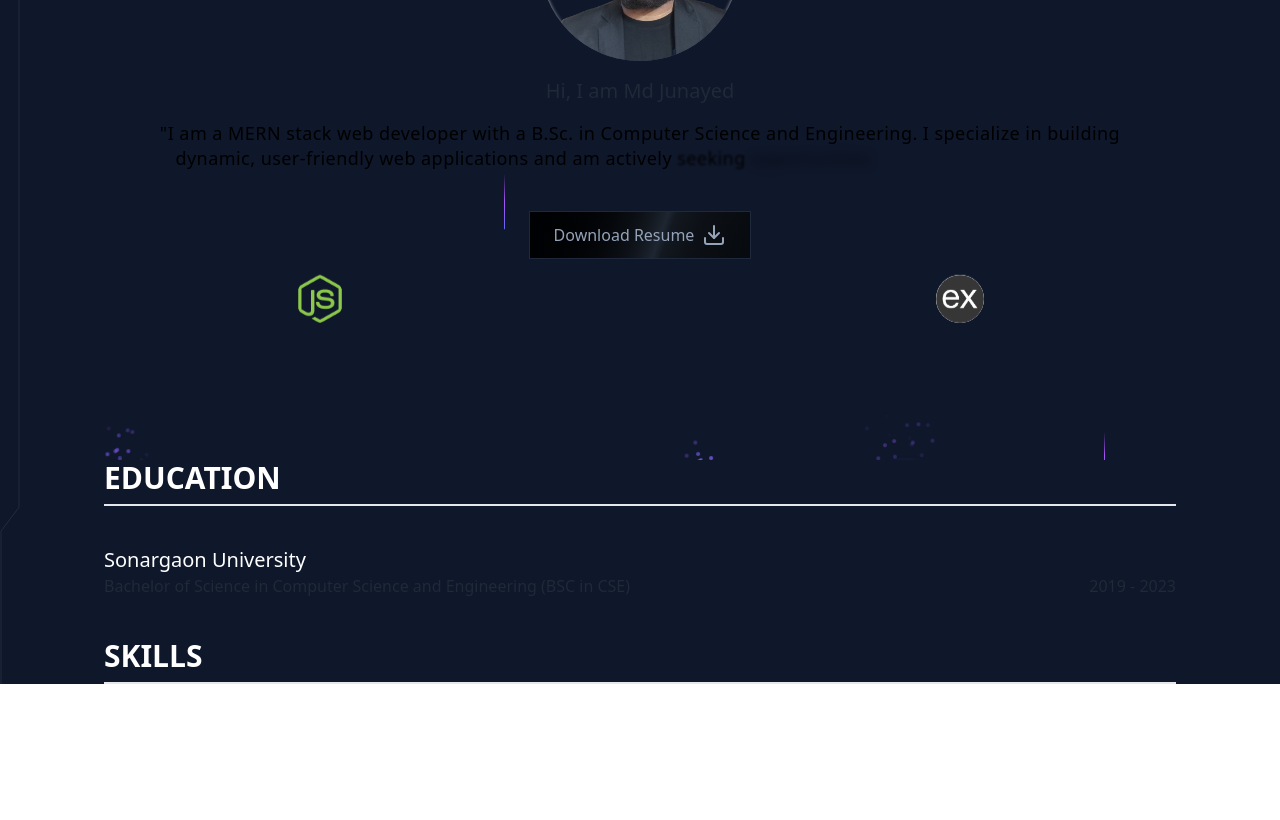
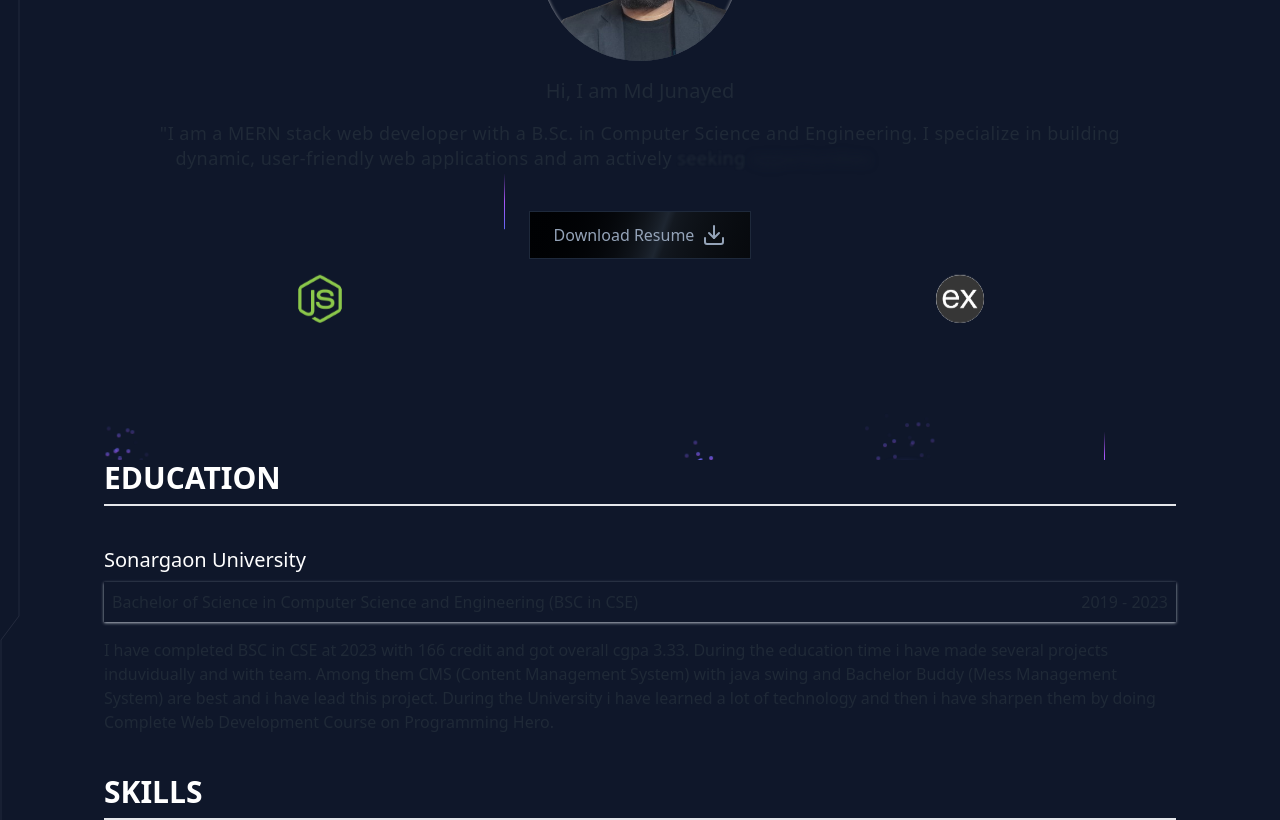
Before and after one commit to devjunayed/devjunayed-portfolio-client, a Next.js app: page / in a window 1280 px wide. Shown: the part 420-1240 px from the top of the page. Before the commit the page ends 1104 px from the top, so only its background shows below. Built offline with nearby package versions, Linux system fonts and the light colour scheme.

Commit message:
Education section completed

```diff
--- a/src/components/Home/Education.tsx
+++ b/src/components/Home/Education.tsx
@@ -4,14 +4,15 @@ const Education = () => {
   return (
     <div>
       <Heading title="Education" />
-      <div className="my-10">
+      <div className="my-6 lg:my-10">
         <h3 className="text-xl text-white">Sonargaon University</h3>
-        <span className="flex justify-between flex-wrap">
+        <span className="flex flex-col lg:flex-row gap-2 shadow shadow-gray-400 p-2 mt-2 justify-between flex-wrap">
         <h6>
           Bachelor of Science in Computer Science and Engineering (BSC in CSE)
         </h6>
-        <h6>2019 - 2023</h6>
+        <h6>2019 - 2023 </h6>
         </span>
+        <p className="mt-4">I have completed BSC in CSE at 2023 with 166 credit and got overall cgpa 3.33. During the education time i have made several projects induvidually and with team. Among them CMS (Content Management System) with java swing and Bachelor Buddy (Mess Management System) are best and i have lead this project. During the University i have learned a lot of technology and then i have sharpen them by doing Complete Web Development Course on Programming Hero. </p>
       </div>
     </div>
   );
--- a/src/components/Home/Hero.tsx
+++ b/src/components/Home/Hero.tsx
@@ -39,14 +39,14 @@ export function Hero() {
       />
       <Image
         src={ExpressImage}
-        className="absolute bottom-32 w-12 right-48  bg-white rounded-full animate-smooth-bounce"
+        className="absolute bottom-10 lg:bottom-32 w-12 right-48  bg-white rounded-full animate-smooth-bounce"
         alt="image"
         height={70}
         width={70}
       />
       <Image
         src={NodeImage}
-        className="absolute bottom-32 w-12 left-48  bg-none rounded-full animate-smooth-bounce"
+        className="absolute bottom-10 lg:bottom-32 w-12 left-48  bg-none rounded-full animate-smooth-bounce"
         alt="image"
         height={70}
         width={70}
--- a/src/components/ui/text-generate-effect.tsx
+++ b/src/components/ui/text-generate-effect.tsx
@@ -39,7 +39,7 @@ export const TextGenerateEffect = ({
           return (
             <motion.span
               key={word + idx}
-              className="dark:text-white text-black opacity-0"
+              className="opacity-0"
               style={{
                 filter: filter ? "blur(10px)" : "none",
               }}
@@ -55,7 +55,7 @@ export const TextGenerateEffect = ({
   return (
     <div className={cn(" mx-10 mb-4", className)}>
       <div className="mt-4">
-        <div className="  text-black text-center text-lg leading-snug tracking-wide">
+        <div className="   text-center text-lg leading-snug tracking-wide">
           {renderWords()}
         </div>
       </div>
```
